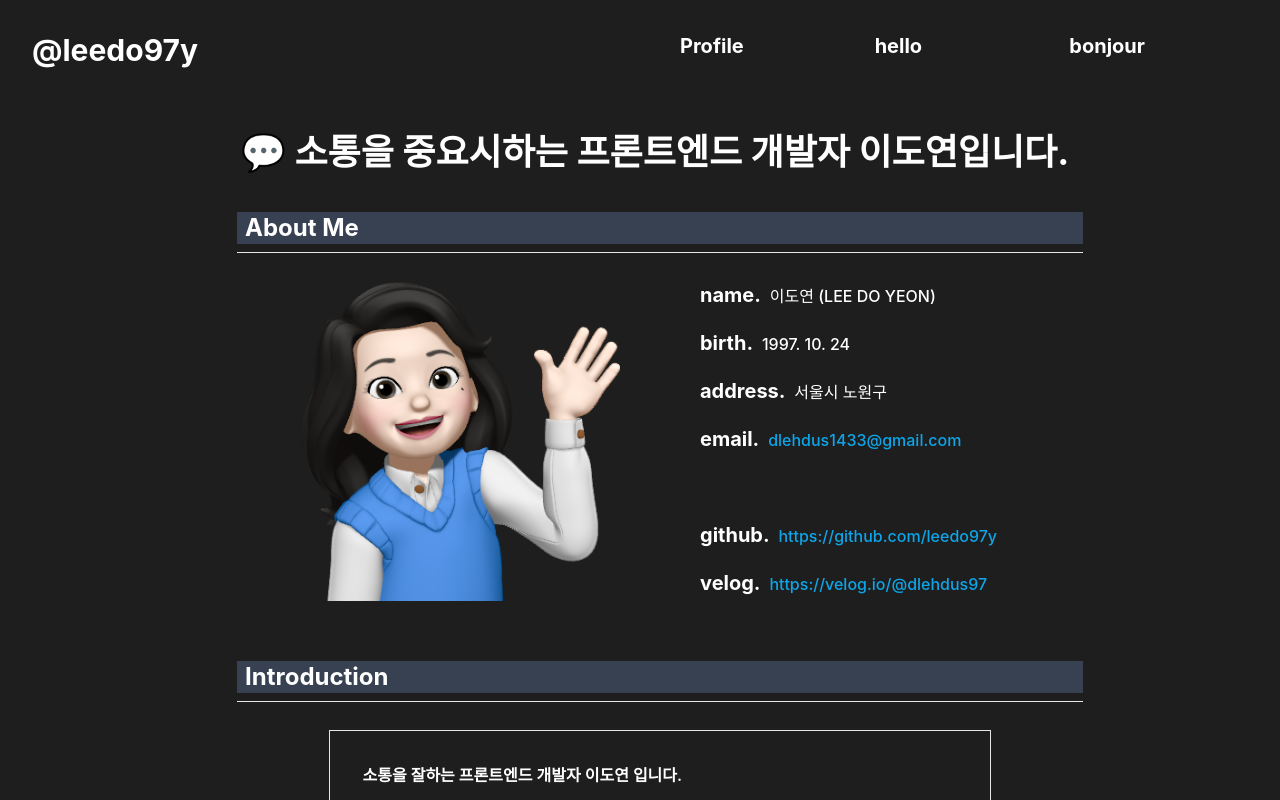
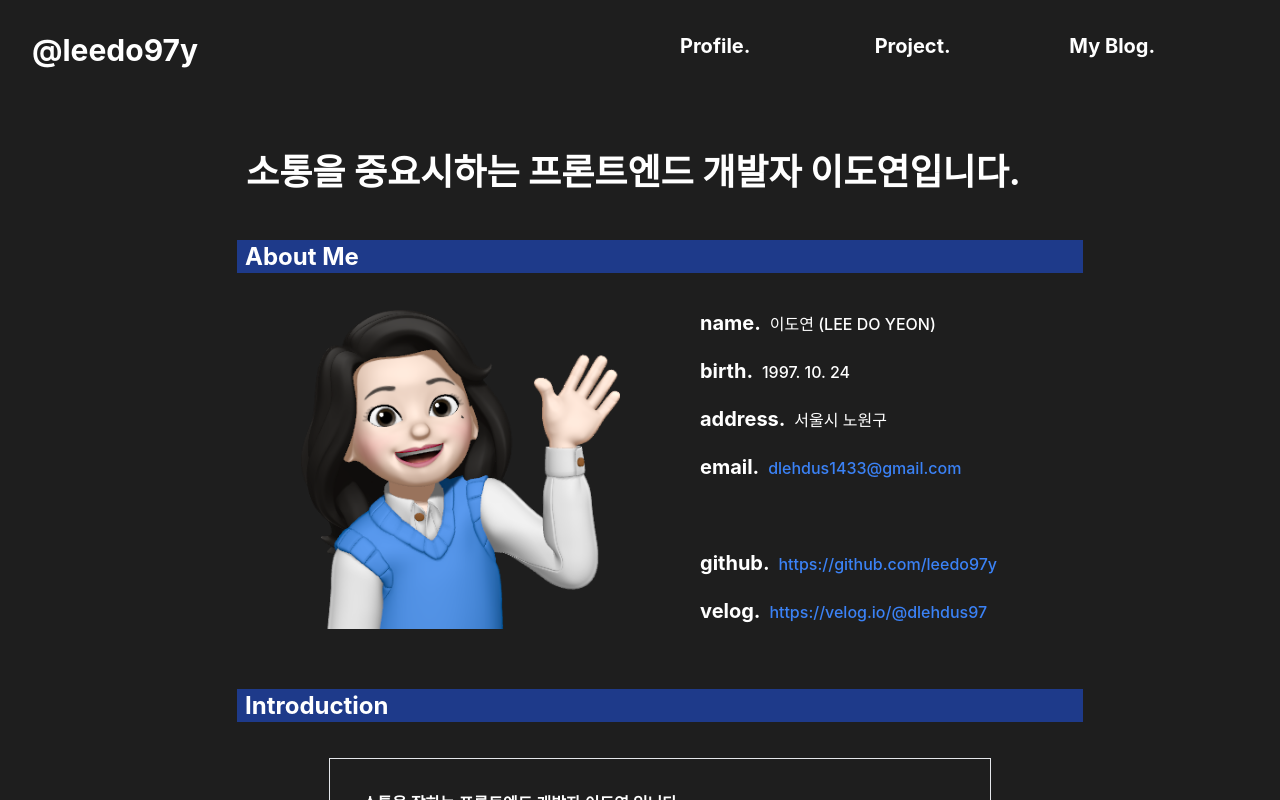
Before and after one commit to leedo97y/portfolio, a React (Vite) app in the folder portfolioDo/: page / in a window 1280 px wide. Built offline with nearby package versions, Linux system fonts and the light colour scheme.

Commit message:
fix: change file name, title bg color, add route

```diff
--- a/portfolioDo/src/App.tsx
+++ b/portfolioDo/src/App.tsx
@@ -4,6 +4,9 @@ import Header from './layout/Header';
 import Portfolio from './pages/Portfolio';
 import TomutoPage from './pages/TomutoPage';
 import TripmatchPage from './pages/TripmatchPage';
+import RetfilxPage from './pages/RetfilxPage';
+import FriedEggPage from './pages/FriedEggPage';
+import WeatherPage from './pages/WeatherPage';
 
 function App() {
   return (
@@ -14,6 +17,9 @@ function App() {
           <Route path='/' element={<Portfolio />} />
           <Route path='/tomuto' element={<TomutoPage />} />
           <Route path='/tripmatch' element={<TripmatchPage />} />
+          <Route path='/retfilx' element={<RetfilxPage />} />
+          <Route path='/friedegg' element={<FriedEggPage />} />
+          <Route path='/weather' element={<WeatherPage />} />
         </Routes>
       </BrowserRouter>
     </div>
--- a/portfolioDo/src/components/ProfileText.tsx
+++ b/portfolioDo/src/components/ProfileText.tsx
@@ -17,7 +17,7 @@ const ProfileText = () => {
         email. &nbsp;
         <a
           href='mailto:dlehdus1433@gmail.com'
-          className='text-base font-medium text-sky-500'
+          className='text-base font-medium text-blue-500'
         >
           dlehdus1433@gmail.com
         </a>
@@ -28,7 +28,7 @@ const ProfileText = () => {
         github. &nbsp;
         <a
           href='https://github.com/leedo97y'
-          className='text-base font-medium text-sky-500'
+          className='text-base font-medium text-blue-500'
         >
           https://github.com/leedo97y
         </a>
@@ -37,7 +37,7 @@ const ProfileText = () => {
         velog. &nbsp;
         <a
           href='https://velog.io/@dlehdus97'
-          className='text-base font-medium text-sky-500'
+          className='text-base font-medium text-blue-500'
         >
           https://velog.io/@dlehdus97
         </a>
--- a/portfolioDo/src/layout/Header.tsx
+++ b/portfolioDo/src/layout/Header.tsx
@@ -4,9 +4,9 @@ const Header = () => {
       <div className='grid grid-cols-2 gap-4 max-w-full h-20'>
         <h3 className='w-full h-28 m-8 text-3xl font-bold'>@leedo97y</h3>
         <div className='grid grid-cols-3 gap-4 m-8 text-xl font-bold'>
-          <p>Profile</p>
-          <p>hello</p>
-          <p>bonjour</p>
+          <p>Profile.</p>
+          <p>Project.</p>
+          <p>My Blog.</p>
         </div>
       </div>
     </>
--- a/portfolioDo/src/layout/Introduction.tsx
+++ b/portfolioDo/src/layout/Introduction.tsx
@@ -1,14 +1,16 @@
-import IntroComponents from '../components/IntroComponents';
+import IntroduceComponents from '../components/IntroduceComponents';
 
 const Introduction = () => {
   return (
     <div className='flex flex-col mt-8'>
-      <div className='m-2 border-b-[1px] pb-2'>
-        <p className='text-2xl font-bold pl-2 bg-gray-700'>Introduction</p>
+      <div className='m-2  pb-2'>
+        <p className='text-2xl font-bold pl-2 bg-blue-900 p-[0.5px]'>
+          Introduction
+        </p>
       </div>
       <div className='flex flex-col gap-5 justify-center box-border h-fit m-5'>
         <div className='flex flex-col items-center'>
-          <IntroComponents />
+          <IntroduceComponents />
         </div>
       </div>
     </div>
--- a/portfolioDo/src/layout/Profile.tsx
+++ b/portfolioDo/src/layout/Profile.tsx
@@ -4,8 +4,10 @@ import ProfileImage from '../images/myImage2.png';
 const Profile = () => {
   return (
     <div className='flex flex-col'>
-      <div className='m-2 border-b-[1px] pb-2'>
-        <p className='text-2xl font-bold pl-2 bg-gray-700'>About Me</p>
+      <div className='m-2  pb-2'>
+        <p className='text-2xl font-bold pl-2 bg-blue-900 p-[0.5px]'>
+          About Me
+        </p>
       </div>
       <div className='flex flex-row justify-center gap-20 box-border max-h-full m-5'>
         <img className='w-80 h-80' src={ProfileImage} alt='profile Image' />
--- a/portfolioDo/src/layout/Projects.tsx
+++ b/portfolioDo/src/layout/Projects.tsx
@@ -3,8 +3,10 @@ import TimeLine from '../components/TimeLine';
 const Projects = () => {
   return (
     <div className='flex flex-col mt-10 justify-center w-full'>
-      <div className='border-b-[1px] m-2 pb-2 scroll-pb-24'>
-        <p className='text-2xl font-bold pl-2 bg-gray-700'>Projects</p>
+      <div className='m-2 pb-2 scroll-pb-24'>
+        <p className='text-2xl font-bold pl-2 bg-blue-900 p-[0.5px]'>
+          Projects
+        </p>
       </div>
       <TimeLine />
     </div>
--- a/portfolioDo/src/pages/Portfolio.tsx
+++ b/portfolioDo/src/pages/Portfolio.tsx
@@ -6,8 +6,8 @@ const Portfolio = () => {
   return (
     <>
       <div className='grid justify-center m-5 w-screen box-border mt-10'>
-        <h1 className='text-4xl font-bold m-3 mb-8'>
-          💬 소통을 중요시하는 프론트엔드 개발자 이도연입니다.
+        <h1 className='text-4xl font-bold mt-8 mb-10'>
+          &nbsp; 소통을 중요시하는 프론트엔드 개발자 이도연입니다.
         </h1>
         <Profile />
         <Introduction />
```
Also changed, not shown: portfolioDo/src/components/TimeLine.tsx (+26 -15 lines), portfolioDo/src/components/IntroduceComponents.tsx (renamed from portfolioDo/src/components/IntroComponents.tsx).
